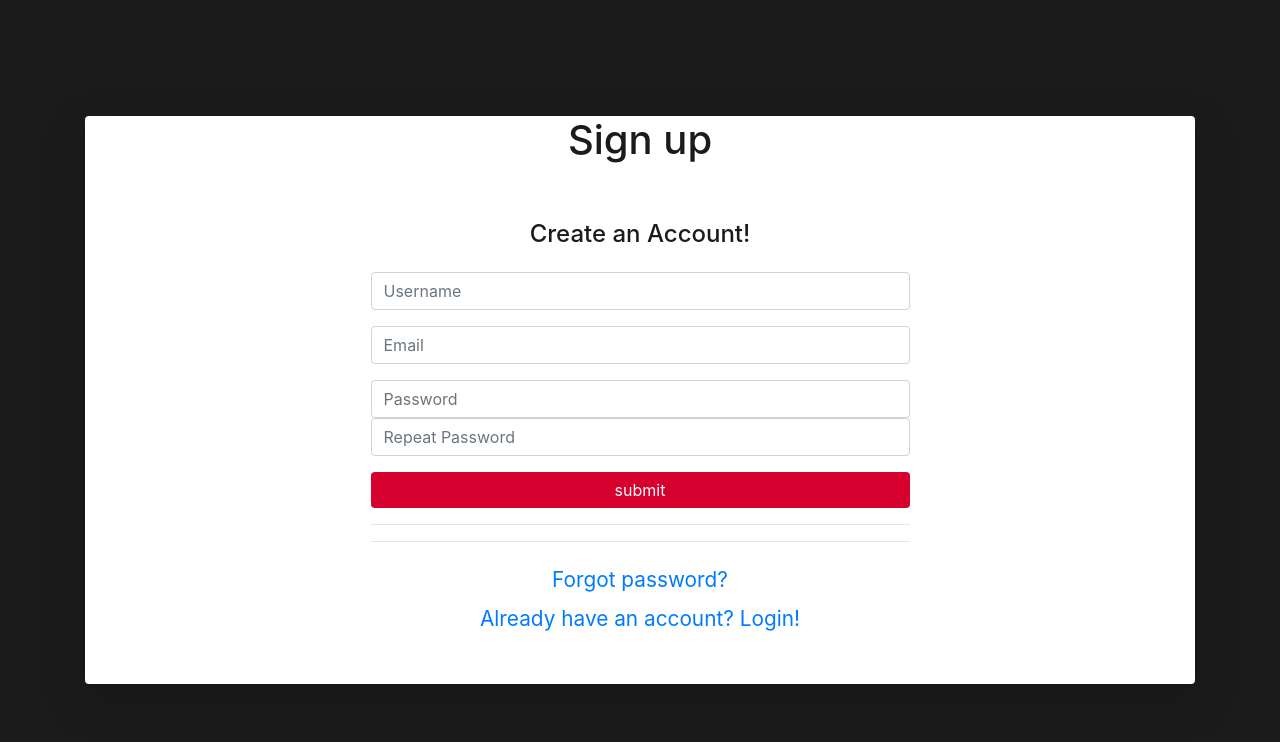
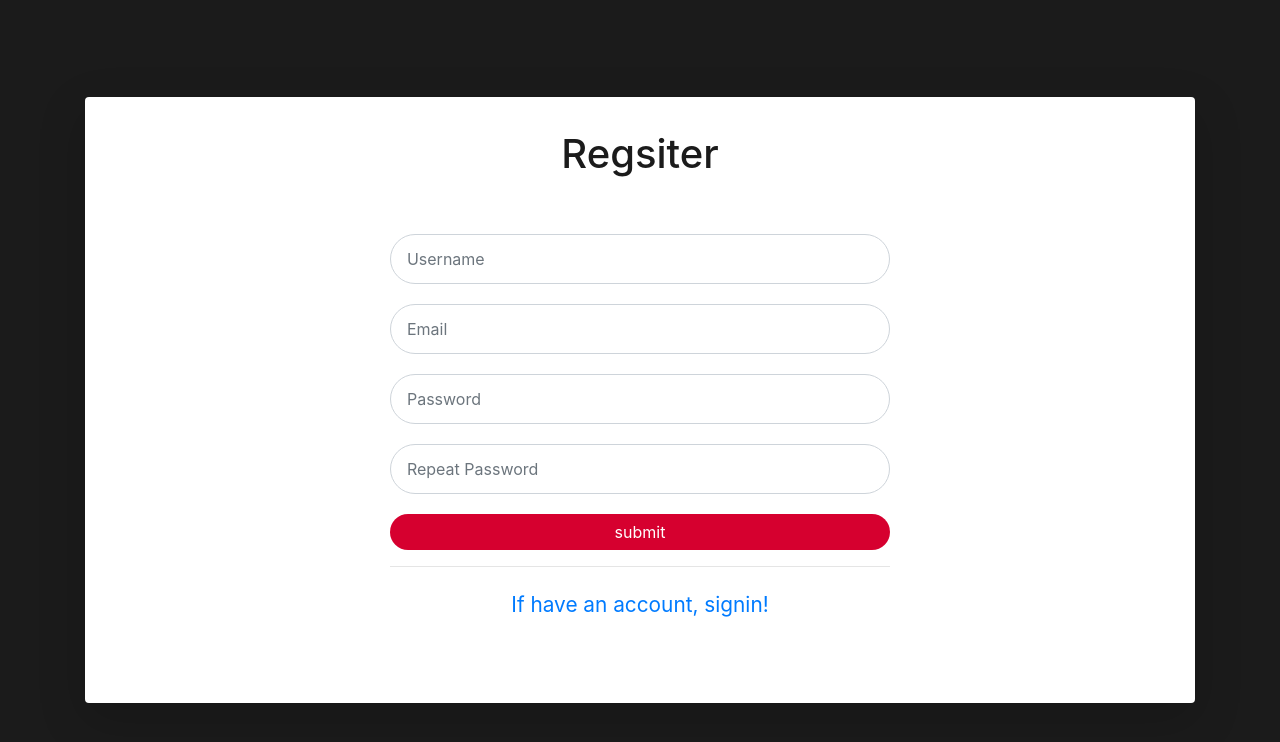
Before and after one commit to achrafOuk/LogParser, a React (Create React App) app in the folder frontend/: page /register in a window 1280 px wide. Shown: the top 742 px of the page. Built offline with nearby package versions, Linux system fonts and the light colour scheme.

Commit message:
adding login page

```diff
--- a/frontend/src/App.js
+++ b/frontend/src/App.js
@@ -2,6 +2,8 @@ import { Route, BrowserRouter as Router, Switch } from 'react-router-dom';
 import './App.css';
 import './index.css';
 import Error404 from './pages/404/404';
+import Index from './pages/landingpag';
+import Login from './pages/login/login';
 import Register from './pages/register/register';
 function App() {
   return (
@@ -9,7 +11,9 @@ function App() {
       <header className="App-header">
         <Router>
           <Switch>
+            <Route exact path='/' component={Index}></Route>
             <Route path='/register'component={Register}></Route>
+            <Route path='/login'component={Login}></Route>
             <Route path='*' component={Error404} ></Route>
           </Switch>
         </Router>
--- /dev/null
+++ b/frontend/src/components/form/form.js
@@ -0,0 +1,36 @@
+import { Component } from "react";
+import Button from "../../components/form/button";
+import InputGroup from "../../components/form/inputGroup";
+import Link from "../../components/form/link";
+import "../../styles/form.css";
+export default class Form extends Component{
+    render(){
+        return(
+        <div className="container">
+        <div className="card o-hidden border-0 shadow-lg my-5">
+        <h1>{this.props.pageName}</h1>
+            <div className="card-body p-0">
+                <div className="row justify-content-center">
+                    <div className="col-lg-7">
+                        <div className="p-5">
+                            <div className="text-center">
+                            </div>
+                            <form className="user">
+                                {this.props.inputs.map( input => <InputGroup inputs={input}/> )}
+                                <Button
+                                text="submit"
+                                class="btn btn-primary btn-user btn-block"
+                                style={{background:'#d6002f'}}/>
+                            </form>
+                            <hr/>
+                            <Link  text={this.props.submit} href={this.props.href}/>
+                        </div>
+                    </div>
+                </div>
+            </div>
+        </div>
+
+    </div>
+        );
+    }
+}
--- /dev/null
+++ b/frontend/src/pages/landingpag/index.jsx
@@ -0,0 +1,9 @@
+import { Component } from "react";
+class Index extends Component {
+    render() {
+        return (
+        <div></div>
+        );
+    }
+}
+export default Index ;
--- /dev/null
+++ b/frontend/src/pages/login/login.js
@@ -0,0 +1,26 @@
+import { Component } from "react";
+import Form from "../../components/form/form";
+import "../../styles/form.css";
+export default class Login extends Component{
+    render(){
+        let username=[{
+            "id":1,
+            "placeholder":"Username",
+            "id":"exampleFirstName",
+            "type":"text"
+        }];
+
+        let passwords=[{
+            "id":3,
+            "placeholder":"Password",
+            "id":"password",
+            "type":"password"
+        }];
+        let inputs =[username,passwords];
+        return(
+            <>
+            <Form pageName='Login' inputs={inputs} submit="Don't have an account? signin!" href='/register'/>
+            </>
+        );
+    }
+}
--- a/frontend/src/pages/register/register.js
+++ b/frontend/src/pages/register/register.js
@@ -2,7 +2,8 @@ import { Component } from "react";
 import Button from "../../components/form/button";
 import InputGroup from "../../components/form/inputGroup";
 import LINK from "../../components/form/link";
-
+import Form from "../../components/form/form";
+import "../../styles/form.css";
 export default class Register extends Component{
     render(){
         let username=[{
@@ -28,42 +29,14 @@ export default class Register extends Component{
             "placeholder":"Repeat Password",
             "id":"Repeatedpassword",
             "type":"password"
-        },
+        }
 
     ];
-
+    let inputs = [username,email,passwords]
         return(
-        <div className="container">
-        <div className="card o-hidden border-0 shadow-lg my-5">
-        <h1>Sign up</h1>
-            <div className="card-body p-0">
-                <div className="row justify-content-center">
-                    <div className="col-lg-7">
-                        <div className="p-5">
-                            <div className="text-center">
-                                <h1 className="h4 text-gray-900 mb-4">Create an Account!</h1>
-                            </div>
-                            <form className="user">
-                                <InputGroup inputs={username}/>
-
-                                <InputGroup inputs={email}/>
-                                <InputGroup inputs={passwords}/>
-                                <Button
-                                text="submit"
-                                class="btn btn-primary btn-user btn-block"
-                                style={{background:'#D6002F'}}></Button>
-                                <hr/>
-                            </form>
-                            <hr/>
-                            <LINK text='Forgot password?' href='*'/>
-                            <LINK  text='Already have an account? Login!' href='*'/>
-                        </div>
-                    </div>
-                </div>
-            </div>
-        </div>
-
-    </div>
+        <>
+            <Form pageName='Regsiter' inputs={inputs} submit="If have an account, signin!" href='/login'/>
+        </>
         );
     }
 }
--- /dev/null
+++ b/frontend/src/styles/form.css
@@ -0,0 +1,13 @@
+input{
+    border-radius: 10rem !important;
+    padding: 1.5rem 1rem !important;
+    margin-bottom: 4%;
+    box-shadow: none;
+}
+button{
+    border-radius: 10rem !important;
+    padding: .75rem 1rem;
+}
+.card.o-hidden.border-0.shadow-lg.my-5 {
+    padding: 3%;
+}
```
Also changed, not shown: frontend/src/controllers/registerController.js (added, +14 -0 lines), frontend/src/models/registerModel.js (+22 -3 lines), 2 other files (tests, documents, lock files or other folders).
